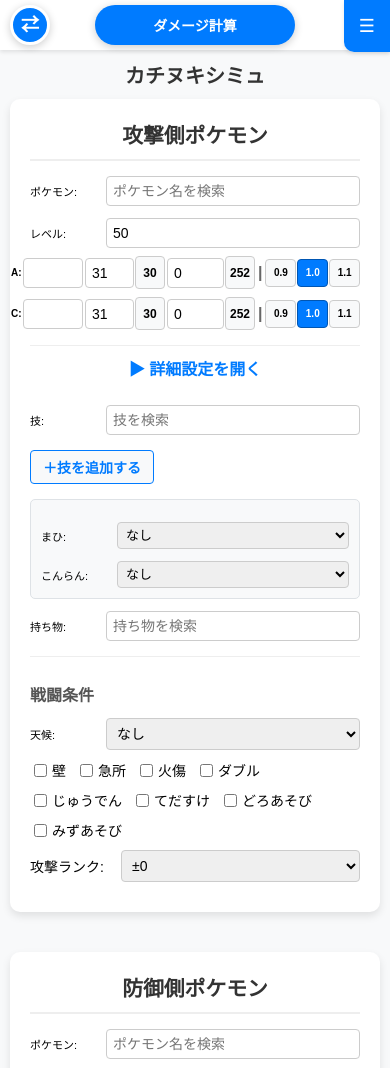
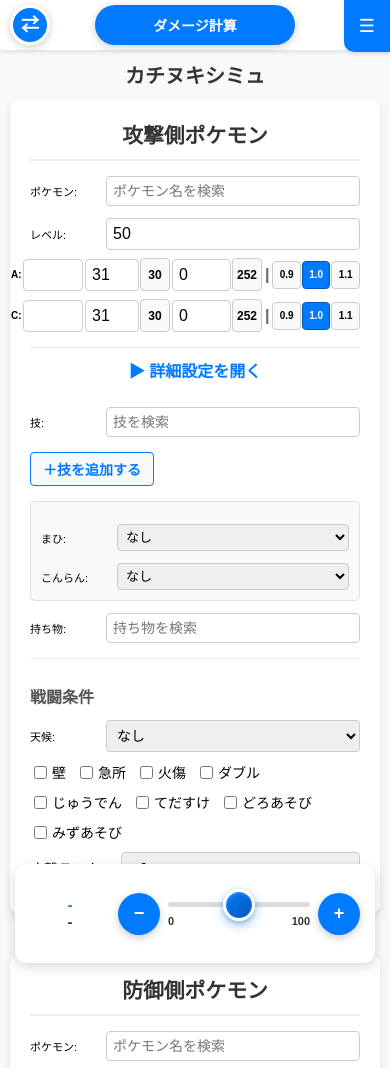
Before and after one commit to pit-true/3genDamageCalculator, a plain HTML site: page index.html in a window 390 px wide. Shown: the top 1068 px of the page. Drawn offline with Linux system fonts and the light colour scheme.

Commit message:
Update style.css

```diff
--- a/style.css
+++ b/style.css
@@ -1629,18 +1629,17 @@
    ======================== */
 .mobile-control-bar {
     position: fixed;
-    top: 50px; /* モバイル専用ボタン群の下に配置 */
-    left: 0;
-    right: 0;
-    height: 70px;
-    background-color: white;
-    box-shadow: 0 2px 10px rgba(0, 0, 0, 0.1);
-    z-index: 998; /* ナビゲーションより低く設定 */
-    border-bottom: 2px solid #007bff; /* 上部配置に合わせて下線に変更 */
-    padding: 10px;
-    box-sizing: border-box;
-    display: none; /* 初期状態では非表示 */
-}
+    z-index: 1000;
+    pointer-events: auto;
+    transform: translateY(120px);
+}
+
+/* ★追加: 表示状態のスタイル */
+.mobile-control-bar.show {
+    transform: translateY(0);
+    opacity: 1;
+}
+
 /* モバイルコントロールバー用の半透明背景 */
 .mobile-control-overlay {
     position: fixed;
@@ -1648,127 +1647,203 @@
     left: 0;
     right: 0;
     bottom: 0;
-    background-color: rgba(0, 0, 0, 0.3);
-    z-index: 997;
+    background-color: rgba(0, 0, 0, 0.4); /* ★変更: 少し濃く */
+    z-index: 999; /* ★変更: コントロールバーより低く */
     display: none;
+    /* タッチイベントの改善 */
+    -webkit-touch-callout: none;
+    -webkit-user-select: none;
+    -khtml-user-select: none;
+    -moz-user-select: none;
+    -ms-user-select: none;
+    user-select: none;
+    /* ★変更: フェードイン */
+    opacity: 0;
+    transition: opacity 0.3s ease;
+}
+
+/* ★追加: オーバーレイ表示状態 */
+.mobile-control-overlay.show {
+    opacity: 1;
 }
 
 .mobile-control-content {
     display: flex;
     align-items: center;
     height: 100%;
-    gap: 10px;
-    max-width: 400px;
+    gap: 12px;
+    max-width: 500px;
     margin: 0 auto;
+    background-color: white;
+    padding: 12px 15px;
+    border-radius: 12px;
+    box-shadow: 0 4px 12px rgba(0, 0, 0, 0.15);
+    pointer-events: auto;
 }
 
 .mobile-control-info {
     flex-shrink: 0;
-    font-size: 12px;
+    font-size: 13px; /* ★変更: 少し大きく */
     color: #666;
-    min-width: 80px;
+    min-width: 90px; /* ★変更: 少し広く */
     text-align: center;
 }
+
 
 .mobile-control-info .field-name {
     font-weight: bold;
     color: #007bff;
     display: block;
+    font-size: 14px; /* ★追加: フィールド名を大きく */
 }
 
 .mobile-control-info .current-value {
     color: #333;
-    font-size: 14px;
-    font-weight: bold;
-    margin-top: 2px;
-}
-
+    font-size: 16px; /* ★変更: 値を大きく */
+    font-weight: bold;
+    margin-top: 3px;
+}
+
+/* モバイルコントロールボタン（オーバーレイ用） */
 .mobile-minus-btn,
 .mobile-plus-btn {
-    width: 45px;
-    height: 45px;
+    width: 50px;
+    height: 50px;
     border-radius: 50%;
     border: none;
     background-color: #007bff;
     color: white;
-    font-size: 20px;
+    font-size: 22px;
     font-weight: bold;
     cursor: pointer;
     display: flex;
     align-items: center;
     justify-content: center;
     transition: all 0.2s ease;
-    box-shadow: 0 2px 4px rgba(0, 0, 0, 0.2);
+    box-shadow: 0 3px 8px rgba(0, 0, 0, 0.2);
     flex-shrink: 0;
+    /* ★追加: 操作可能に */
+    pointer-events: auto;
+    /* タッチ操作の改善 */
+    -webkit-touch-callout: none;
+    -webkit-user-select: none;
+    -khtml-user-select: none;
+    -moz-user-select: none;
+    -ms-user-select: none;
+    user-select: none;
+    -webkit-tap-highlight-color: transparent;
 }
 
 .mobile-minus-btn:active,
 .mobile-plus-btn:active {
     background-color: #0056b3;
     transform: scale(0.95);
-}
-
+    box-shadow: 0 2px 4px rgba(0, 0, 0, 0.3);
+}
+
+
+/* スライダーコンテナ（オーバーレイ用） */
 .mobile-slider-container {
     flex: 1;
     display: flex;
     flex-direction: column;
     align-items: center;
-    gap: 5px;
-}
+    gap: 6px;
+    pointer-events: auto;
+}
+
 
 .mobile-slider {
     width: 100%;
-    height: 8px;
+    height: 5px;
     -webkit-appearance: none;
     appearance: none;
-    background: #007bff 50%;
-    border-radius: 4px;
+    background: #dcdcdc;
+    border-radius: 10px;
     outline: none;
     transition: background 0.3s ease;
-}
+    -webkit-tap-highlight-color: transparent;
+    pointer-events: auto;
+}
+
 
 /* モバイルコントロールバーが表示されている時の本文調整 */
 body.mobile-control-active {
-    padding-top: 130px !important; /* 50px(モバイルボタン) + 70px(コントロールバー) + 10px(余白) */
+    overflow: hidden; /* スクロール防止のみ */
+    position: fixed; /* より確実な固定 */
+    width: 100%;
 }
 
 .mobile-slider::-webkit-slider-thumb {
     -webkit-appearance: none;
     appearance: none;
-    width: 24px;
-    height: 24px;
+    width: 32px;
+    height: 32px;
+    border-radius: 50%;
+    background: linear-gradient(135deg, #007bff 0%, #0056b3 100%);
+    cursor: pointer;
+    border: 3px solid white;
+    box-shadow:
+        0 4px 12px rgba(0, 123, 255, 0.4),
+        0 2px 4px rgba(0, 0, 0, 0.2),
+        inset 0 1px 3px rgba(255, 255, 255, 0.3);
+    transition: all 0.3s cubic-bezier(0.4, 0, 0.2, 1);
+    position: relative;
+}
+
+
+.mobile-slider::-moz-range-thumb {
+    width: 28px;
+    height: 28px;
     border-radius: 50%;
     background: #007bff;
     cursor: pointer;
-    border: 3px solid white;
-    box-shadow: 0 2px 6px rgba(0, 0, 0, 0.3);
+    border: 4px solid white;
+    box-shadow: 0 3px 8px rgba(0, 0, 0, 0.3);
     transition: all 0.2s ease;
 }
 
-.mobile-slider::-moz-range-thumb {
+.mobile-slider-labels {
+    display: flex;
+    justify-content: space-between;
+    width: 100%;
+    font-size: 11px;
+    color: #333;
+    font-weight: 600;
+}
+
+/* ★追加: 閉じるボタン（右上に×ボタン） */
+.mobile-control-close {
+    position: absolute;
+    top: 8px;
+    right: 8px;
     width: 24px;
     height: 24px;
+    border: none;
+    background-color: #dc3545;
+    color: white;
     border-radius: 50%;
-    background: #007bff;
+    font-size: 14px;
+    font-weight: bold;
     cursor: pointer;
-    border: 3px solid white;
-    box-shadow: 0 2px 6px rgba(0, 0, 0, 0.3);
+    display: flex;
+    align-items: center;
+    justify-content: center;
     transition: all 0.2s ease;
-}
-
-.mobile-slider-labels {
-    display: flex;
-    justify-content: space-between;
-    width: 100%;
-    font-size: 10px;
-    color: #999;
-}
+    -webkit-tap-highlight-color: transparent;
+}
+
+.mobile-control-close:active {
+    background-color: #c82333;
+    transform: scale(0.95);
+}
+
 
 /* 入力欄がアクティブ時のハイライト */
 .mobile-active-input {
-    border: 2px solid #007bff !important;
+    border: 3px solid #007bff !important;
     background-color: #e7f3ff !important;
-    box-shadow: 0 0 0 2px rgba(0, 123, 255, 0.25) !important;
+    box-shadow: 0 0 0 3px rgba(0, 123, 255, 0.3) !important;
 }
 
 /* HPバーのコンテナ */
@@ -1904,3 +1979,72 @@
         );
     }
 }
+
+/* モバイル環境での入力欄のタッチ改善 */
+@media (max-width: 768px) {
+    input[type="number"] {
+        /* タッチ時の視覚フィードバックを無効化 */
+        -webkit-tap-highlight-color: transparent;
+        /* フォーカス時の輪郭線を調整 */
+        outline: none;
+        /* タッチ時のズームを防ぐ */
+        font-size: 16px;
+    }
+
+    input[type="number"]:focus {
+        /* フォーカス時はモバイルコントロールが表示されるので標準フォーカスを無効化 */
+        outline: none;
+        border-color: #007bff;
+    }
+
+    /* セクション内のタッチイベント改善 */
+    .section {
+        /* タッチスクロールを滑らかに */
+        -webkit-overflow-scrolling: touch;
+        /* タッチ時のハイライトを制御 */
+        -webkit-tap-highlight-color: rgba(0, 0, 0, 0.05);
+    }
+}
+/* ★追加: モバイル環境での追加調整 */
+@media (max-width: 768px) {
+    .mobile-control-bar {
+        left: 5px;
+        right: 5px;
+        bottom: 15px;
+    }
+
+    /* ★追加: 小さい画面では少し小さく */
+    .mobile-minus-btn,
+    .mobile-plus-btn {
+        width: 45px;
+        height: 45px;
+        font-size: 20px;
+    }
+
+    .mobile-control-info {
+        min-width: 80px;
+        font-size: 12px;
+    }
+
+    .mobile-control-info .current-value {
+        font-size: 15px;
+    }
+}
+
+@media (max-width: 480px) {
+    .mobile-control-bar {
+        height: 75px;
+        padding: 10px;
+    }
+
+    .mobile-control-content {
+        gap: 8px;
+    }
+
+    .mobile-minus-btn,
+    .mobile-plus-btn {
+        width: 42px;
+        height: 42px;
+        font-size: 18px;
+    }
+}
```
